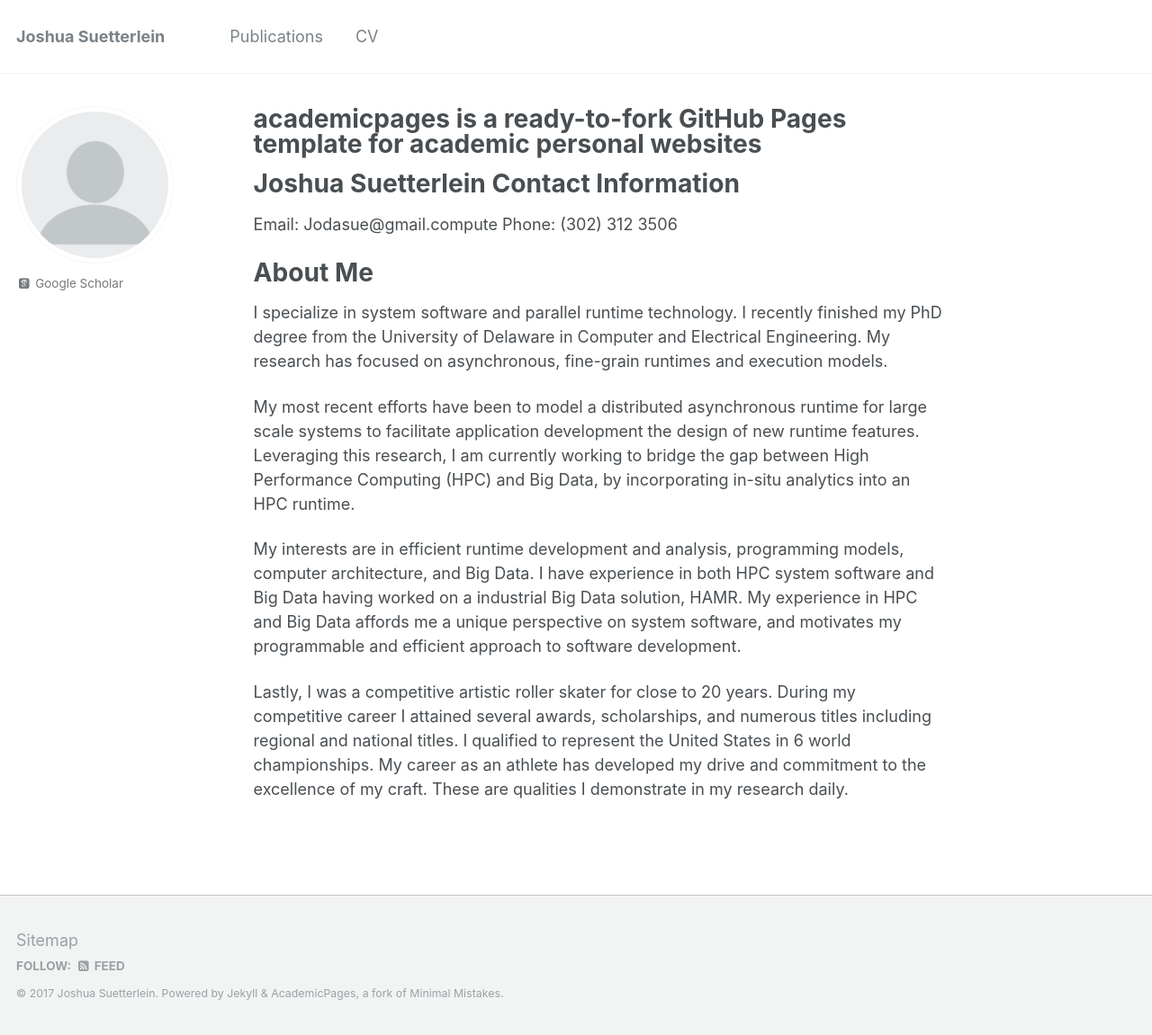
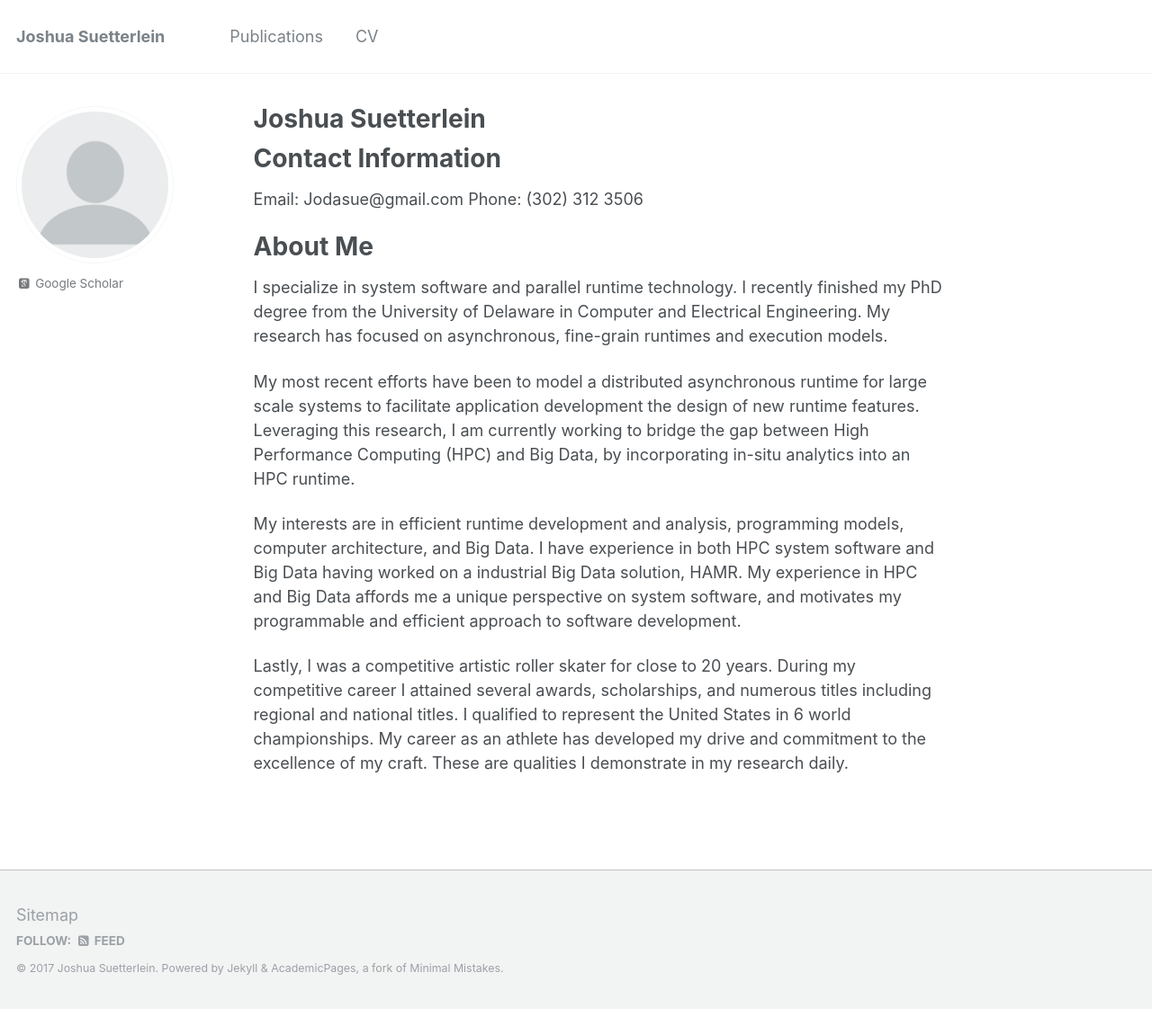
Before and after one commit to Jodasue/Jodasue.github.io, a Jekyll site: the page built from _pages/about.md, in a window 1280 px wide. Shown: the whole page at 90% size. Built offline with Jekyll 4.4.1, drawn with Linux system fonts in a browser that asks for light colours; some web fonts are replaced; after the commit the page ends 1122 px from its top, so only the background shows below that.

```diff
--- a/_pages/about.md
+++ b/_pages/about.md
@@ -1,6 +1,6 @@
 ---
 permalink: /
-title: "academicpages is a ready-to-fork GitHub Pages template for academic personal websites"
+title: "Joshua Suetterlein"
 excerpt: "About me"
 author_profile: true
 redirect_from:
@@ -8,9 +8,9 @@ redirect_from:
   - /about.html
 ---
 
-Joshua Suetterlein Contact Information
+Contact Information
 ======
-Email: Jodasue@gmail.compute
+Email: Jodasue@gmail.com
 Phone: (302) 312 3506
 
 About Me
```
